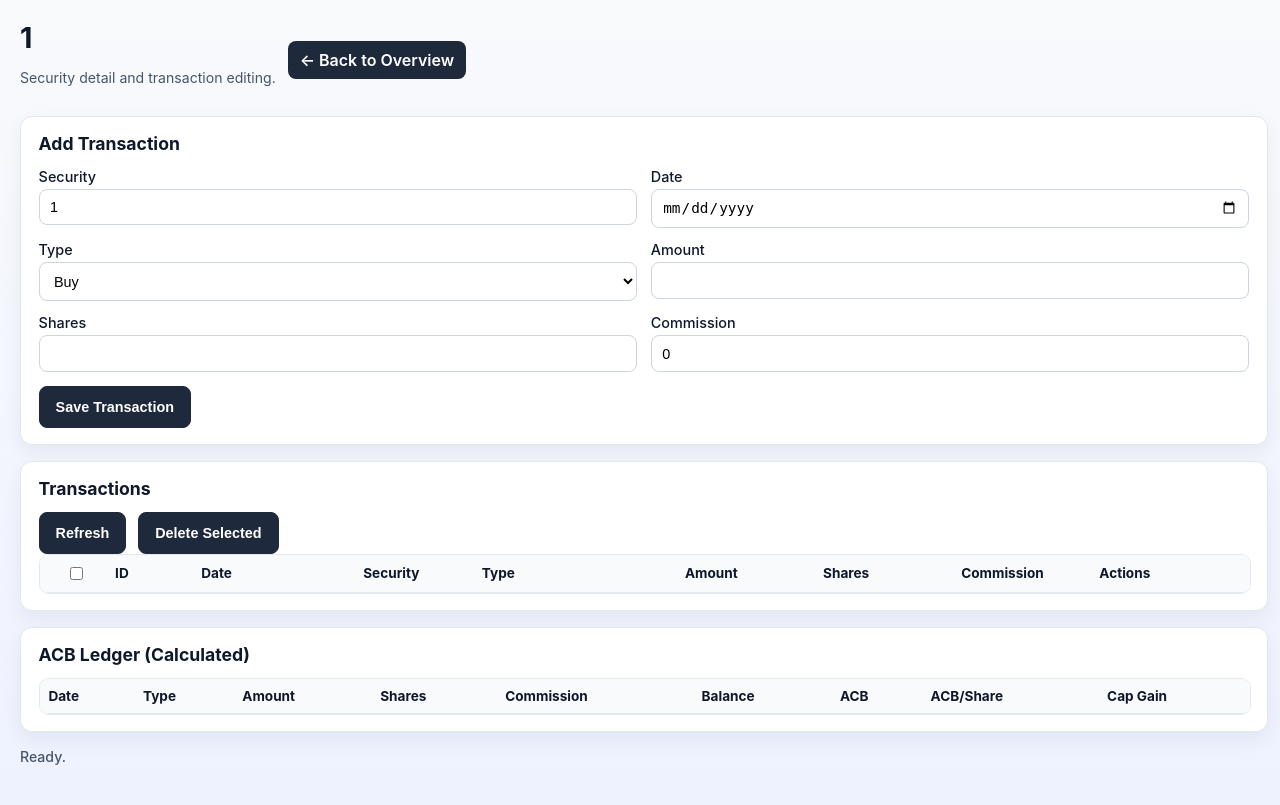
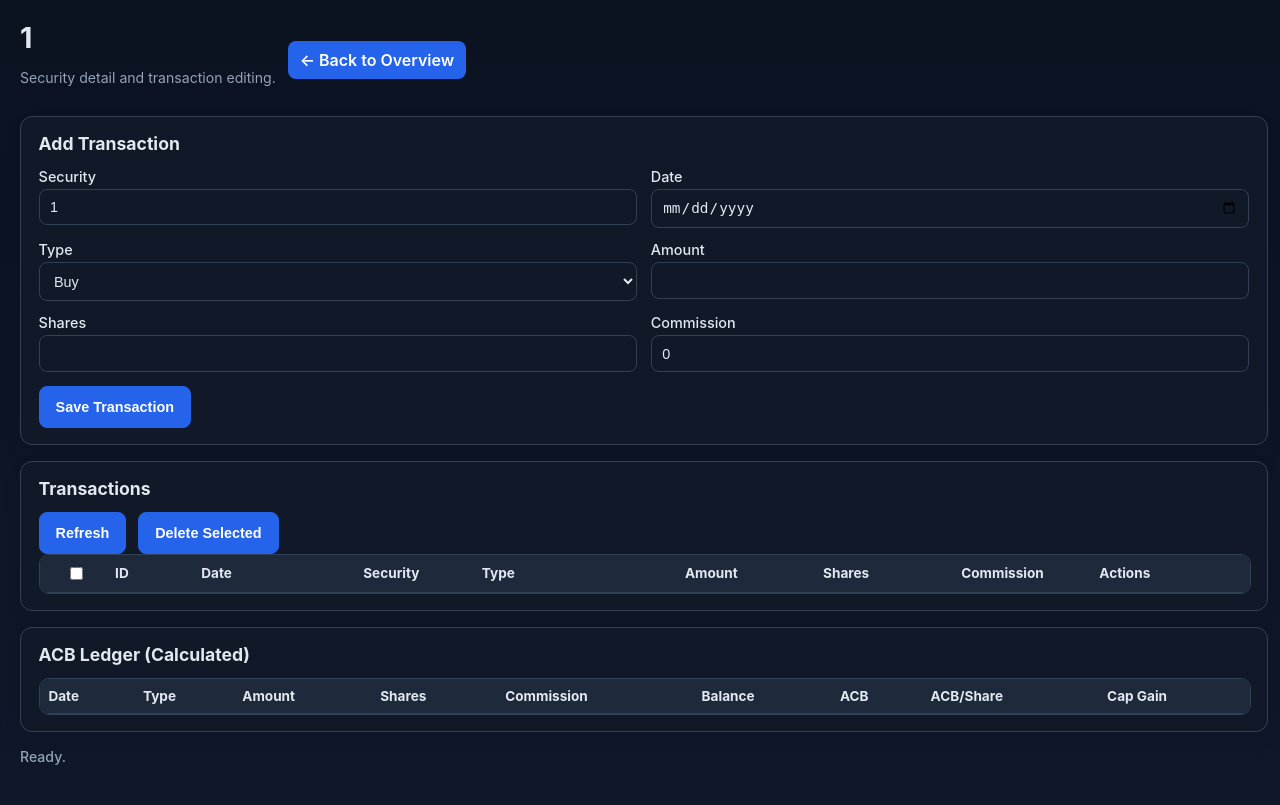
Before and after one commit to Jayco345BHS/FinGlass, a Flask app: page /security/1 in a window 1280 px wide. Run offline with Flask 3, Linux system fonts and the light colour scheme; data that the repository does not hold is empty.

Commit message:
feat: Implement dark theme and enhance chart data labels functionality

```diff
--- a/app/static/credit_card.js
+++ b/app/static/credit_card.js
@@ -46,6 +46,11 @@ const chartPalette = [
   "#6366f1",
   "#22c55e",
 ];
+
+if (window.Chart) {
+  Chart.defaults.color = "#cbd5e1";
+  Chart.defaults.borderColor = "rgba(148, 163, 184, 0.22)";
+}
 
 function setStatus(message) {
   statusEl.textContent = message;
--- a/app/static/security.js
+++ b/app/static/security.js
@@ -8,6 +8,11 @@ const security = window.currentSecurity;
 let transactionTypes = [];
 let currentTransactions = new Map();
 let editingTransactionId = null;
+
+if (window.Chart) {
+  Chart.defaults.color = "#cbd5e1";
+  Chart.defaults.borderColor = "rgba(148, 163, 184, 0.22)";
+}
 
 function setStatus(message) {
   statusEl.textContent = message;
--- a/app/static/styles.css
+++ b/app/static/styles.css
@@ -189,7 +189,7 @@ button:active {
 
 .chart-card canvas {
   width: 100% !important;
-  height: 300px !important;
+  height: 340px !important;
 }
 
 .net-worth-form {
@@ -439,3 +439,67 @@ th {
     grid-template-columns: 1fr;
   }
 }
+
+/* Dark theme */
+body {
+  background: linear-gradient(180deg, #0b1220 0%, #0f172a 100%);
+  color: #e2e8f0;
+}
+
+.card,
+.chart-card,
+.summary-card,
+.table-wrap,
+table,
+input,
+select {
+  background: #111827;
+  color: #e2e8f0;
+  border-color: #334155;
+}
+
+.chart-card {
+  background: linear-gradient(180deg, #111827 0%, #0f172a 100%);
+}
+
+th {
+  background: #1e293b;
+  color: #e2e8f0;
+}
+
+th,
+td,
+.simple-list li,
+.cash-account-row td {
+  border-color: #334155;
+}
+
+.summary-label,
+.muted {
+  color: #94a3b8;
+}
+
+button,
+.btn-link {
+  background: #2563eb;
+  border-color: #2563eb;
+  color: #ffffff;
+}
+
+button:hover,
+.btn-link:hover {
+  background: #1d4ed8;
+}
+
+.cash-account-row {
+  background: #172033;
+}
+
+#transactionsTable th:nth-child(10),
+#transactionsTable td:nth-child(10) {
+  background: #111827;
+}
+
+#transactionsTable th:nth-child(10) {
+  background: #1e293b;
+}
--- a/app/templates/index.html
+++ b/app/templates/index.html
@@ -246,6 +246,7 @@
     </main>
 
     <script src="https://cdn.jsdelivr.net/npm/chart.js@4.4.4/dist/chart.umd.min.js"></script>
+    <script src="https://cdn.jsdelivr.net/npm/chartjs-plugin-datalabels@2.2.0"></script>
     <script src="/static/overview.js"></script>
   </body>
 </html>
```
Also changed, not shown: app/static/overview.js (+90 -6 lines).
